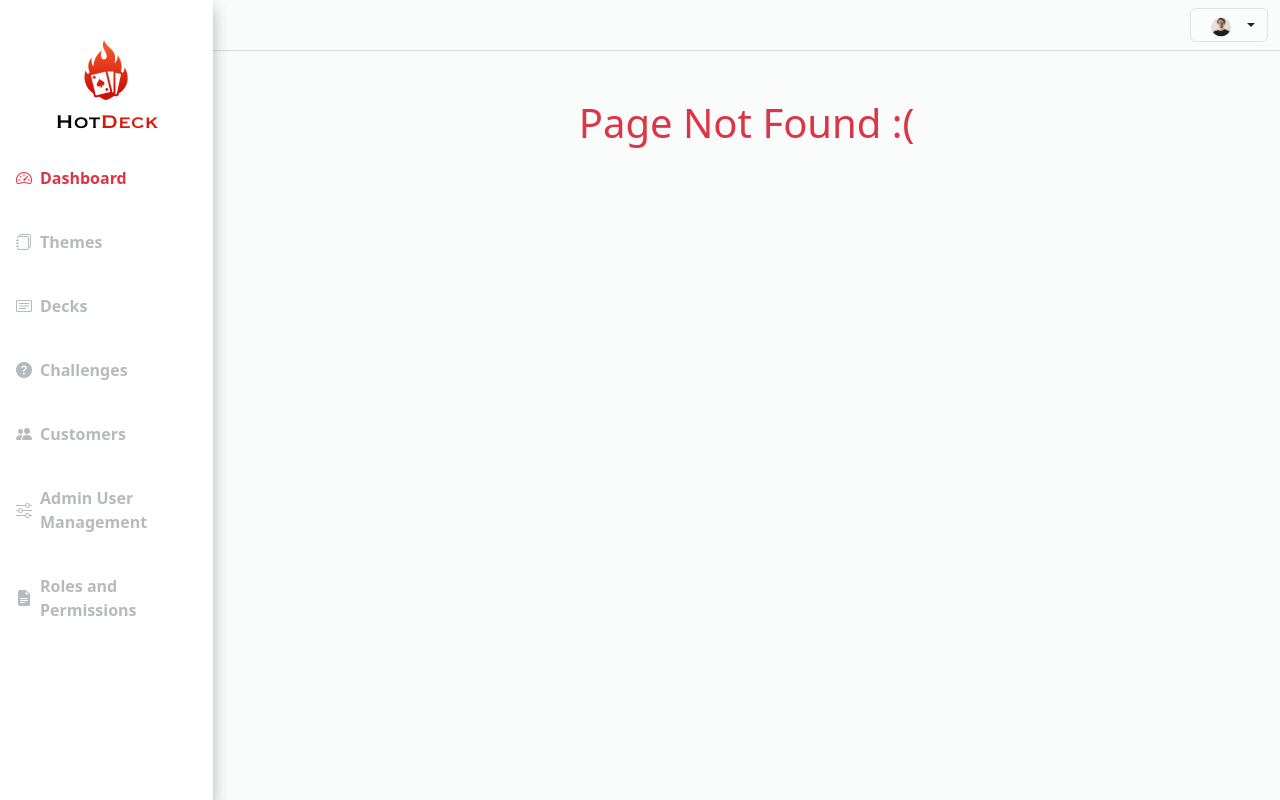
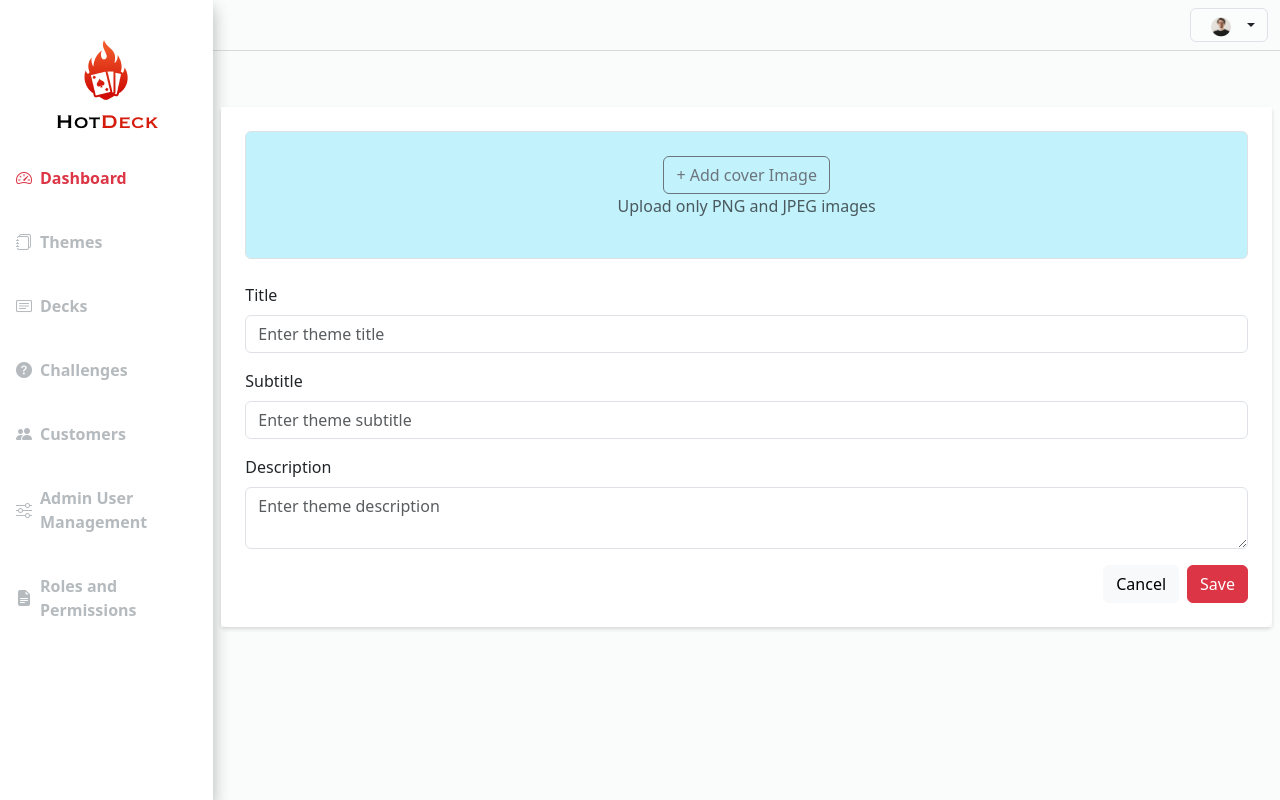
Before and after one commit to boopathi186/React-master, a React (Create React App) app: page /theme/create_theme in a window 1280 px wide. Before the commit this address had no page. Built offline with nearby package versions, Linux system fonts and the light colour scheme; sample sign-in values are in the browser's storage.

Commit message:
Fix : Redux CRUD

```diff
--- a/src/App.js
+++ b/src/App.js
@@ -12,6 +12,7 @@ import SignUp from './Components/Pages/SignUp';
 import Login from './Components/Pages/Login';
 import PrivateRoute, { PrivateRoutes } from './Components/Pages/PrivateRouter';
 import ProductInfo from './Components/Pages/ProductDetails';
+import ThemeForm from './Components/Pages/CreateTheme';
 function App() {
   return (
     <div className='App'>
@@ -29,6 +30,7 @@ function App() {
             <Route path='/dashboard/userProfile' element={<UserProfile />} />
             <Route path='/dashboard/themes' element={<Theme />}></Route>
             <Route path='/theme' element={<Theme />} />
+            <Route path='/theme/create_theme' element={<ThemeForm/>}/>
             <Route path='/myprofile' element={<MyProfile />} />
             <Route path='/userProfile/:userId' element={<ProductInfo />} />
             <Route path='/userprofile/create' element={<Create />} />
--- /dev/null
+++ b/src/Components/Pages/CreateTheme.jsx
@@ -0,0 +1,111 @@
+import React, { useState } from 'react';
+import { Form, Button, Row, Col } from 'react-bootstrap';
+import Sidebar from '../Sidebar/sidebar';
+import Header from '../Header/Header';
+import Toggle from '../Toggle/Toggle';
+
+const ThemeForm = () => {
+  const [formData, setFormData] = useState({
+    title: '',
+    subtitle: '',
+    description: '',
+    status: '',
+  });
+
+  const handleChange = (e) => {
+    const { name, value } = e.target;
+    setFormData({
+      ...formData,
+      [name]: value,
+    });
+  };
+
+  const handleSubmit = (e) => {
+    e.preventDefault();
+    // Handle form submission logic here
+    console.log(formData);
+  };
+
+  return (
+    <>
+    <div className="row m-0 p-0">
+    <div className="col-xl-2 col-lg-2 p-0 m-0 vh-100 d-lg-block d-none shadow">
+        <Sidebar/>
+    </div>
+    <div className="col-xl-10 col-lg-10 p-0 m-0">
+        <div className="row border-bottom border-secondary border-opacity-25 text-end p-0 m-0 d-lg-block d-none">
+            <Header/>
+        </div>
+        <div className=' col-12 d-lg-none d-block shadow'><Toggle/></div>
+        <div className='row m-0 p-2'>
+    <div className="container mt-5 bg-white shadow-sm m-0 p-0">
+      <Form onSubmit={handleSubmit} className="p-4 shadow-sm rounded">
+        <Row className="mb-3">
+          <Form.Group controlId="coverImage" className="text-center ">
+            <Form.Label className="d-block">
+              <div className="border bg-info bg-opacity-25 border-dashed p-4 rounded">
+                <Button variant="outline-secondary">+ Add cover Image</Button>
+                <p className="text-muted">Upload only PNG and JPEG images</p>
+              </div>
+            </Form.Label>
+            <Form.Control type="file" name="coverImage" className="d-none" />
+          </Form.Group>
+        </Row>
+        <Row className="mb-3">
+          <Col>
+            <Form.Group controlId="title">
+              <Form.Label>Title</Form.Label>
+              <Form.Control
+                type="text"
+                placeholder="Enter theme title"
+                name="title"
+                value={formData.title}
+                onChange={handleChange}
+              />
+            </Form.Group>
+          </Col>
+        </Row>
+        <Row className="mb-3">
+          <Col>
+            <Form.Group controlId="subtitle">
+              <Form.Label>Subtitle</Form.Label>
+              <Form.Control
+                type="text"
+                placeholder="Enter theme subtitle"
+                name="subtitle"
+                value={formData.subtitle}
+                onChange={handleChange}
+              />
+            </Form.Group>
+          </Col>
+        </Row>
+        <Row className="mb-3">
+          <Col>
+            <Form.Group controlId="description">
+              <Form.Label>Description</Form.Label>
+              <Form.Control
+                as="textarea"
+                placeholder="Enter theme description"
+                name="description"
+                value={formData.description}
+                onChange={handleChange}
+              />
+            </Form.Group>
+          </Col>
+        </Row>
+        <Row className="justify-content-end">
+          <Col xs="auto">
+            <Button variant="light" className="me-2">Cancel</Button>
+            <Button variant="danger" type="submit">Save</Button>
+          </Col>
+        </Row>
+      </Form>
+    </div>
+    </div>
+    </div>
+    </div>
+    </>
+  );
+};
+
+export default ThemeForm;
--- a/src/Components/Pages/CreateUser.jsx
+++ b/src/Components/Pages/CreateUser.jsx
@@ -59,7 +59,7 @@ const Create = () => {
             icon: "info",
             title: "canceled",
             showConfirmButton: false,
-            timer: 3000,
+            timer: 1000,
             timerProgressBar: true,
             didOpen: (toast) => {
                 toast.onmouseenter = Swal.stopTimer;
--- a/src/Components/Pages/Dashboard.jsx
+++ b/src/Components/Pages/Dashboard.jsx
@@ -10,7 +10,7 @@ import { useEffect, useState } from "react";
 const Dashboard = () => {
     const [loading, setLoading] = useState(true);
     useEffect(() => {
-        setTimeout(() => setLoading(false), 2000)
+        setTimeout(() => setLoading(false), 500)
     }, [])
 
     if (loading)
--- a/src/Components/Pages/Login.jsx
+++ b/src/Components/Pages/Login.jsx
@@ -45,7 +45,7 @@ const Login = () => {
                         toast.onmouseenter = Swal.stopTimer;
                         toast.onmouseleave = Swal.resumeTimer;
                     }
-                });},2000);
+                });},1000);
 
             } else {
                 setError('Invalid credentials');
--- a/src/Components/Pages/Themes.js
+++ b/src/Components/Pages/Themes.js
@@ -1,7 +1,8 @@
-import { Button, Col } from "react-bootstrap";
+import { Button, Card, Col, Row } from "react-bootstrap";
 import Header from "../Header/Header";
 import Sidebar from "../Sidebar/sidebar";
 import Toggle from "../Toggle/Toggle";
+import { Link } from "react-router-dom";
 
 
 const Theme = () => {
@@ -15,9 +16,21 @@ const Theme = () => {
                     <div className="row border-bottom border-secondary border-opacity-25 text-end p-0 m-0 d-lg-block d-none">
                         <Header />
                     </div>
-                    <div className=' col-12 d-lg-none d-block shadow'><Toggle/></div>
+                    <div className=' col-12 d-lg-none d-block shadow'><Toggle /></div>
                     <div className="row m-0 p-0 mt-4">
-                       <Col className="col-12"><Button variant="danger text-center mx-4" >+Create Theme</Button></Col>
+                        <Row className=" row-cols-1  row-cols-md-2 row-cols-xl-4 g-4 mt-3  m-0">
+
+                            <Col>
+                                <Link className=' text-decoration-none text-white fw-bold' to='/theme/create_theme'>
+                                    <Card className="theme h-100 shadow-sm rounded text-center border-0">
+                                        <Card.Body className="bg-light bg-opacity-75 p-0 m-0 text-dark fw-bold  ">
+                                            <Row className="d-flex align-items-center h-100 justify-content-center text-danger fs-4 rounded-3 bg-white shadow-sm">
+                                                Create Themes +
+                                            </Row>
+                                        </Card.Body>
+                                    </Card></Link>
+                            </Col>
+                        </Row>
                     </div>
                 </div>
             </div>
--- a/src/Components/Pages/UserProfile.js
+++ b/src/Components/Pages/UserProfile.js
@@ -9,33 +9,33 @@ import Swal from 'sweetalert2';
 import moment from 'moment';
 import { deleteProducts, getproducts } from './ApiCall';
 import Paginate from './Paginate';
-
+import { useDispatch, useSelector } from "react-redux";
+import { fetchTodo } from "../Redux/TodoSlicer";
+import { remove } from '../Redux/TodoSlicer';
 const Users = () => {
-  const [data, setData] = useState([]);
-  const [loading, setLoading] = useState(true);
-  const [error, setError] = useState(null);
+  // const [loading, setLoading] = useState(true);
+  // const [error, setError] = useState(null);
   const [filteredData, setFilteredData] = useState([]);
   const [searchTerm, setSearchTerm] = useState('');
-  const [currentPage, setCurrentPage] = useState(0); // Updated for 0-based index
+  const [currentPage, setCurrentPage] = useState(0);
   const recordsPerPage = 10;
   let deleteId = null;
 
-  const fetchData = () => {
-    getproducts()
-      .then(response => {
-        setData(response.data);
-        setFilteredData(response.data);
-        setLoading(false);
-      })
-      .catch(error => {
-        setError(error);
-        setLoading(false);
-      });
-  };
+  const dispatch = useDispatch();
+  const data = useSelector(state => state.user.data);
+  const loading = useSelector(state => state.user.isLoading);
+  const error= useSelector(state => state.user.error);
+  useEffect(() => {
+    console.log(data);
+    dispatch(fetchTodo())
+
+  }, [dispatch]);
 
   useEffect(() => {
-    fetchData();
-  }, []);
+    if (data) {
+      setFilteredData(data);
+    }
+  }, [data]);
 
   const handleShow = (id) => {
     deleteId = id;
@@ -48,47 +48,44 @@ const Users = () => {
       confirmButtonText: "Yes, delete it!"
     }).then((result) => {
       if (result.isConfirmed) {
-        onDelete(id);
+
       }
     });
   };
 
-  const onDelete = (id) => {
-    deleteProducts(deleteId)
-      .then(() => {
-        const updatedData = data.filter(product => product.id !== deleteId);
-        setData(updatedData);
-        setFilteredData(updatedData);
-        Swal.fire({
-          position: "center",
-          icon: "success",
-          title: "Deleted Successfully",
-          showConfirmButton: false,
-          timer: 1500
-        });
-      })
-      .catch(error => {
-        setError(error);
-      });
-  };
+  // const onDelete = (id) => {
+  //   deleteProducts(deleteId)
+  //     .then(() => {
+  //       const updatedData = data.filter(product => product.id !== deleteId);
+  //       setFilteredData(updatedData);
+  //       Swal.fire({
+  //         position: "center",
+  //         icon: "success",
+  //         title: "Deleted Successfully",
+  //         showConfirmButton: false,
+  //         timer: 1500
+  //       });
+  //     })
+  //     .catch(error => {
+  //       error=error;
+  //     });
+  // };
 
   const handlePageClick = (event) => {
     const selectedPage = event.selected;
     setCurrentPage(selectedPage);
-    console.log(event.selected);
   };
 
   const handleSearch = (event) => {
     const value = event.target.value;
     setSearchTerm(value);
-    const filtered = data.filter(product =>
+    const filtered = data.data.filter(product =>
       product.title.includes(value) ||
       product.id.toString().includes(value) ||
       product.price.toString().includes(value)
     );
-     setFilteredData(filtered);
+    setFilteredData(filtered);
     setCurrentPage(0);
-
   };
 
   const firstIndex = currentPage * recordsPerPage;
@@ -114,10 +111,10 @@ const Users = () => {
           <div className="text-end container-fluid">
             <div className='row'>
               <Col md={6}>
-                <div className=" w-100 p-3 mt-3 position-relative">
-                <i className="search bi bi-search   text-secondary  fs-3"></i>
+                <div className="w-100 p-3 mt-3 position-relative">
+                  <i className="search bi bi-search text-secondary fs-3"></i>
                   <input
-                    className='searchbar w-100 ps-5   shadow-sm rounded-4 border-0 p-3'
+                    className='searchbar w-100 ps-5 shadow-sm rounded-4 border-0 p-3'
                     onChange={handleSearch}
                     type="text"
                     value={searchTerm}
@@ -128,7 +125,7 @@ const Users = () => {
               </Col>
               <Col className='d-none d-md-block'>
                 <Link to="/userprofile/create">
-                  <Button className='createButton  border border-none shadow-sm  mt-4 fw-semibold rounded-3 py-3'
+                  <Button className='createButton border border-none shadow-sm mt-4 fw-semibold rounded-3 py-3'
                    variant='none'>+ Create Product</Button>
                 </Link>
               </Col>
@@ -159,7 +156,7 @@ const Users = () => {
                         <Link className="text-decoration-none text-secondary" to={`/userProfile/${product.id}`}>{moment(product.createdAt).format('LT')}</Link>
                       </td>
                       <td className='text-center'>
-                        <Button onClick={() => handleShow(product.id)} variant='none px-sm-1 px-0'>
+                        <Button onClick={() => dispatch(remove)} variant='none px-sm-1 px-0'>
                           <i className="bi bi-trash3-fill text-danger px-1 "></i>
                         </Button>
                         <Link className='px-1 ' to={`/userProfile/update/${product.id}`}><i className="edit bi bi-pencil-square "></i></Link>
@@ -183,7 +180,9 @@ const Users = () => {
     </div>
   );
 };
+
 export default Users;
+
 // import { useDispatch,useSelector } from "react-redux";
 // import { fetchTodo } from "../Redux/TodoSlicer";
 // import React, { useEffect } from 'react'
--- a/src/Components/Redux/Actions.jsx
+++ b/src/Components/Redux/Actions.jsx
@@ -15,7 +15,7 @@ export const updateItem = (item) => ({
   payload: item,
 });
 
-export const deleteItem = (itemId) => ({
+export const deleteItem = (id) => ({
   type: DELETE_ITEM,
-  payload: itemId,
+  payload: id,
 });
--- a/src/Components/Redux/Store.jsx
+++ b/src/Components/Redux/Store.jsx
@@ -1,8 +1,9 @@
 import {configureStore} from '@reduxjs/toolkit';
 import todoReducer from '../Redux/TodoSlicer'
+import { remove } from '../Redux/TodoSlicer';
 export const store = configureStore({
     reducer : {
-         todo : todoReducer
+         user : todoReducer
         }
 
 })
--- a/src/Components/Redux/TodoSlicer.jsx
+++ b/src/Components/Redux/TodoSlicer.jsx
@@ -1,11 +1,13 @@
 import { createSlice ,createAsyncThunk} from "@reduxjs/toolkit";
 import { getproducts } from "../Pages/ApiCall";
-export const fetchTodo = createAsyncThunk("fetchTodo",async() => {
-    const data = await fetch ('https://api.escuelajs.co/api/v1/products')
-    return data.json();
+import { Add_Item,Delete_Item,Update_Item } from "./Types";
+export const fetchTodo = createAsyncThunk("user/fetchTodo",async() => {
+    const data = await getproducts();
+    return data.data;
+
 })
 const todoSlice =createSlice({
-    name :'todo',
+    name :'user',
     initialState :{
         isLoading :false,
         data:[],
@@ -13,7 +15,7 @@ const todoSlice =createSlice({
     },
     extraReducers : (builder) =>{
         builder.addCase(fetchTodo.pending, (state,action) =>{
-            state.isLoading=true
+            state.isLoading=true;
         });
         builder.addCase(fetchTodo.fulfilled, (state,action) =>{
             state.isLoading=false;
@@ -22,7 +24,10 @@ const todoSlice =createSlice({
         builder.addCase(fetchTodo.rejected, (state,action) =>{
             state.error=true;
         });
-
+        // remove : (state,action) => {
+        // state.user = state.user.filter(u => u.id !== action.payload)
+        // }
     }
 })
+export const {remove}  =todoSlice.actions
 export default todoSlice.reducer;
```
